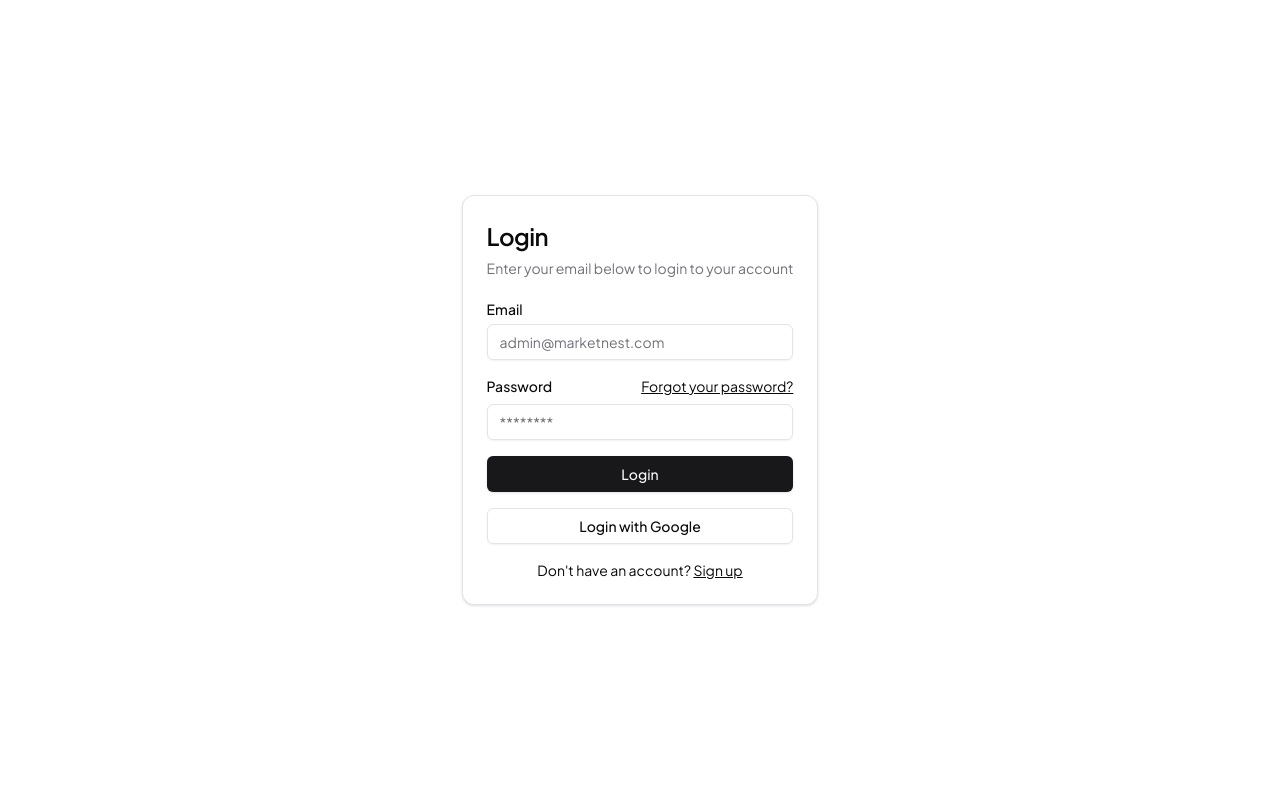
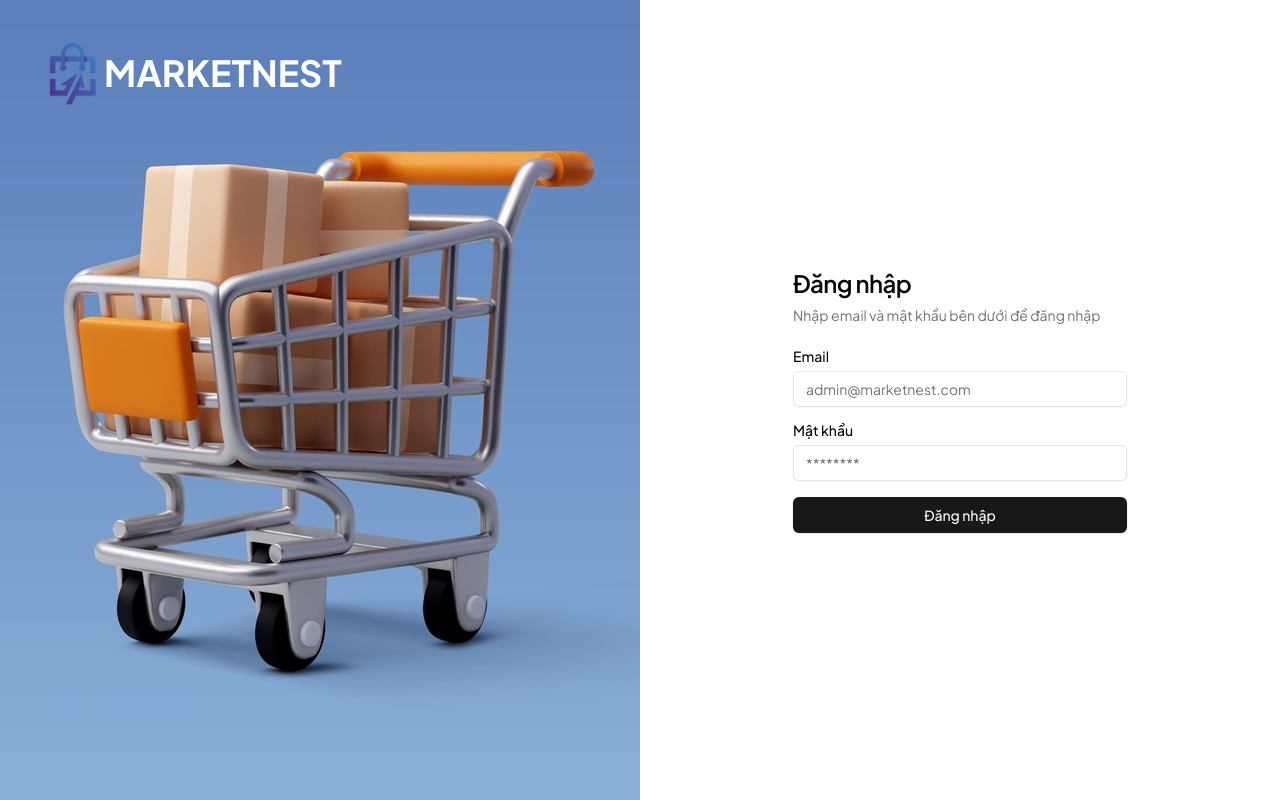
Before and after one commit to khiemnb153/marketnest-admin, a Next.js app: page /login in a window 1280 px wide. Built offline with nearby package versions, Linux system fonts and the light colour scheme; no server answers.

Commit message:
Modify login page

```diff
--- a/app/(auth)/login/page.jsx
+++ b/app/(auth)/login/page.jsx
@@ -1,7 +1,11 @@
 import { getServerSession } from 'next-auth'
 import authOptions from '@lib/auth-options'
 import { redirect } from 'next/navigation'
+import { cn } from '@lib/utils'
 
+import Image from 'next/image'
+import Link from 'next/link'
+import { buttonVariants } from '@components/ui/button'
 import { LoginForm } from '@components/login-form'
 
 const LoginPage = async ({ searchParams }) => {
@@ -13,9 +17,37 @@ const LoginPage = async ({ searchParams }) => {
     redirect(callbackUrl || '/')
   }
 
+  // return (
+  //   <div className='flex h-screen w-full items-center justify-center px-4'>
+  //     <LoginForm />
+  //   </div>
+  // )
+
   return (
-    <div className='flex h-screen w-full items-center justify-center px-4'>
-      <LoginForm />
+    <div className='flex h-screen w-full items-center justify-center'>
+      <div className='container relative hidden h-full flex-col items-center justify-center md:grid lg:max-w-none lg:grid-cols-2 lg:px-0'>
+        <div className='relative hidden h-full flex-col p-10 text-white dark:border-r lg:flex'>
+          <Image
+            src={'/background.jpg'}
+            width={1280}
+            height={843}
+            alt='Authentication'
+            className='absolute left-0 top-0 h-full object-cover'
+          />
+          <div className='relative z-20 flex items-center text-4xl font-bold uppercase'>
+            <Image
+              src={'/logo.png'}
+              width={64}
+              height={64}
+              alt='MarketNest'
+            />
+            MarketNest
+          </div>
+        </div>
+        <div className='lg:p-8'>
+          <LoginForm />
+        </div>
+      </div>
     </div>
   )
 }
--- a/app/layout.jsx
+++ b/app/layout.jsx
@@ -19,7 +19,7 @@ export const metadata = {
   title: 'Admin | Market Nest',
   description: 'A digital marketplace for everything',
   icons: {
-    icon: '/assets/logo.svg',
+    icon: '/logo.png',
   },
 }
 
--- a/components/login-form.jsx
+++ b/components/login-form.jsx
@@ -29,10 +29,10 @@ export function LoginForm() {
   }
 
   return (
-    <Card className='mx-auto max-w-sm'>
+    <Card className='mx-auto max-w-sm border-transparent shadow-none drop-shadow-none'>
       <CardHeader>
-        <CardTitle className='text-2xl'>Login</CardTitle>
-        <CardDescription>Enter your email below to login to your account</CardDescription>
+        <CardTitle className='text-2xl'>Đăng nhập</CardTitle>
+        <CardDescription>Nhập email và mật khẩu bên dưới để đăng nhập</CardDescription>
       </CardHeader>
       <CardContent>
         <div className='grid gap-4'>
@@ -49,13 +49,13 @@ export function LoginForm() {
           </div>
           <div className='grid gap-2'>
             <div className='flex items-center'>
-              <Label htmlFor='password'>Password</Label>
-              <Link
+              <Label htmlFor='password'>Mật khẩu</Label>
+              {/* <Link
                 href='#'
                 className='ml-auto inline-block text-sm underline'
               >
-                Forgot your password?
-              </Link>
+                Quên mật khẩu?
+              </Link> */}
             </div>
             <Input
               id='password'
@@ -71,23 +71,17 @@ export function LoginForm() {
             className='w-full'
             onClick={handleSignIn}
           >
-            Login
+            Đăng nhập
           </Button>
-          <Button
+          {/* <Button
             variant='outline'
             className='w-full'
+            onClick={() => {
+              toast.info('Chưa triển khai')
+            }}
           >
-            Login with Google
-          </Button>
-        </div>
-        <div className='mt-4 text-center text-sm'>
-          Don&apos;t have an account?{' '}
-          <Link
-            href='#'
-            className='underline'
-          >
-            Sign up
-          </Link>
+            Đăng nhập bằng Google
+          </Button> */}
         </div>
       </CardContent>
     </Card>
```
Also changed, not shown: public/background.jpg (added), public/logo.png (added).
